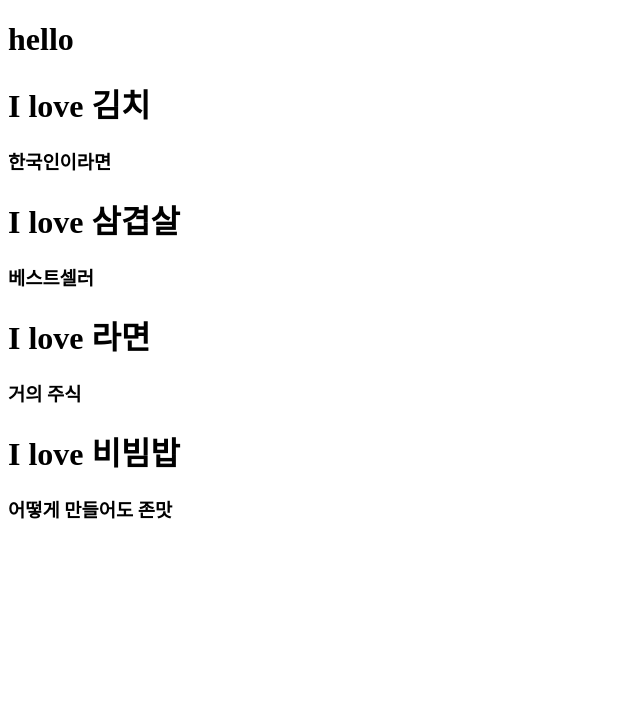
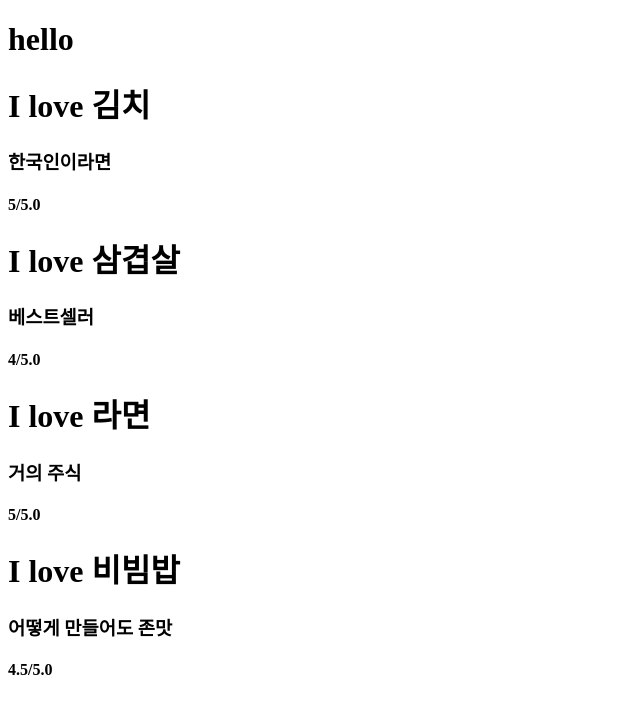
Before and after one commit to ghdgus24/movie_app_2020, a React (Create React App) app: page / in a window 1280 px wide. Shown: the top 714 px of the page, without its empty margins (0-640 px from the left). Built offline with nearby package versions, Linux system fonts and the light colour scheme.

Commit message:
props 마무리

```diff
--- a/package.json
+++ b/package.json
@@ -6,6 +6,7 @@
 		"@testing-library/jest-dom": "^4.2.4",
 		"@testing-library/react": "^9.3.2",
 		"@testing-library/user-event": "^7.1.2",
+		"prop-types": "^15.7.2",
 		"react": "^16.13.1",
 		"react-dom": "^16.13.1",
 		"react-scripts": "3.4.3"
--- a/src/App.js
+++ b/src/App.js
@@ -1,44 +1,61 @@
 import React from "react";
 import "./App.css";
+import PropTypes from "prop-types";
 
 const foodILike = [
 	{
 		id: 0,
 		name: "김치",
 		content: "한국인이라면",
+		rating: 5,
 	},
 	{
 		id: 1,
 		name: "삼겹살",
 		content: "베스트셀러",
+		rating: 4,
 	},
 	{
 		id: 2,
 		name: "라면",
 		content: "거의 주식",
+		rating: 5,
 	},
 	{
 		id: 3,
 		name: "비빔밥",
 		content: "어떻게 만들어도 존맛",
+		rating: 4.5,
 	},
 ];
 
-function Food({ name, content }) {
+function Food({ name, content, rating }) {
 	return (
 		<div>
 			<h1>I love {name}</h1>
 			<h3>{content}</h3>
+			<h4>{rating}/5.0</h4>
 		</div>
 	);
 }
+
+Food.propTypes = {
+	name: PropTypes.string.isRequired,
+	content: PropTypes.string.isRequired,
+	rating: PropTypes.number.isRequired,
+};
 
 function App() {
 	return (
 		<div>
 			<h1>hello</h1>
 			{foodILike.map((item) => (
-				<Food name={item.name} content={item.content} key={item.id} />
+				<Food
+					name={item.name}
+					content={item.content}
+					key={item.id}
+					rating={item.rating}
+				/>
 			))}
 		</div>
 	);
```
Also changed, not shown: 1 other file (tests, documents, lock files or other folders).
